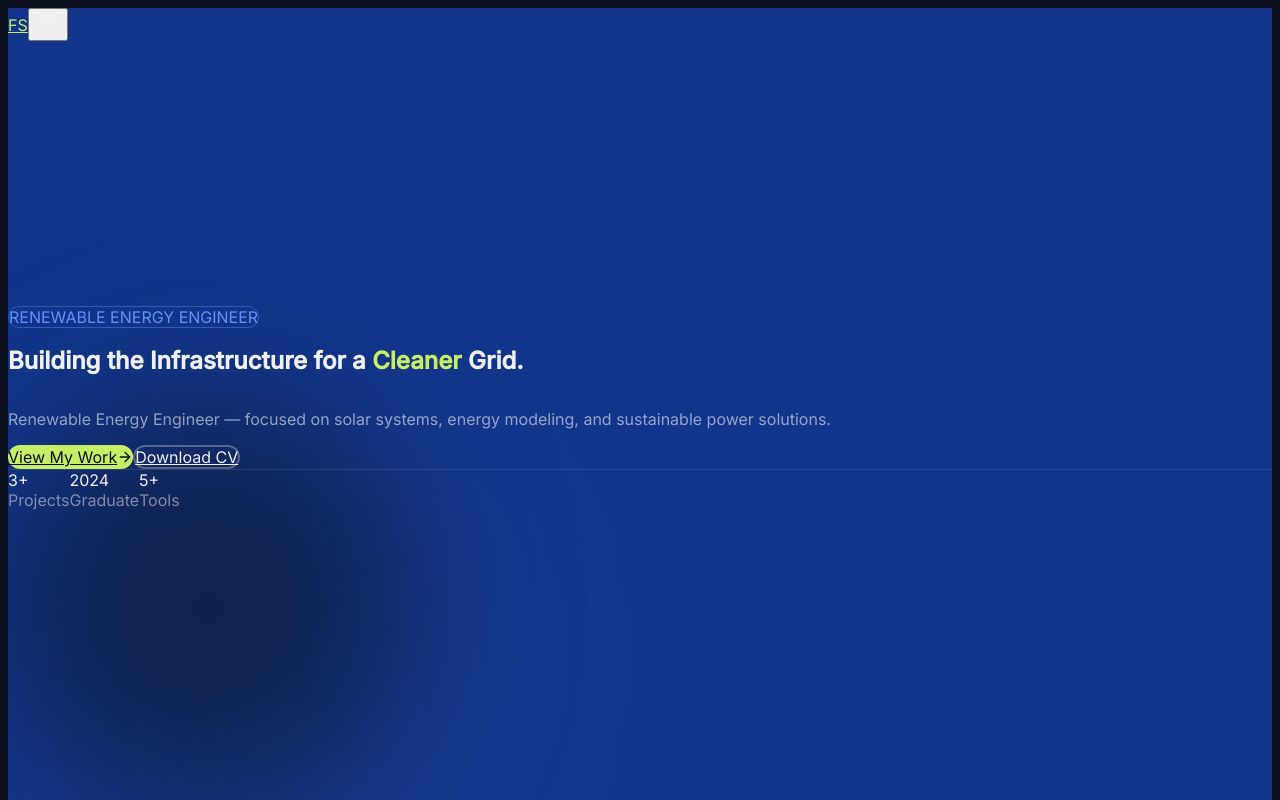
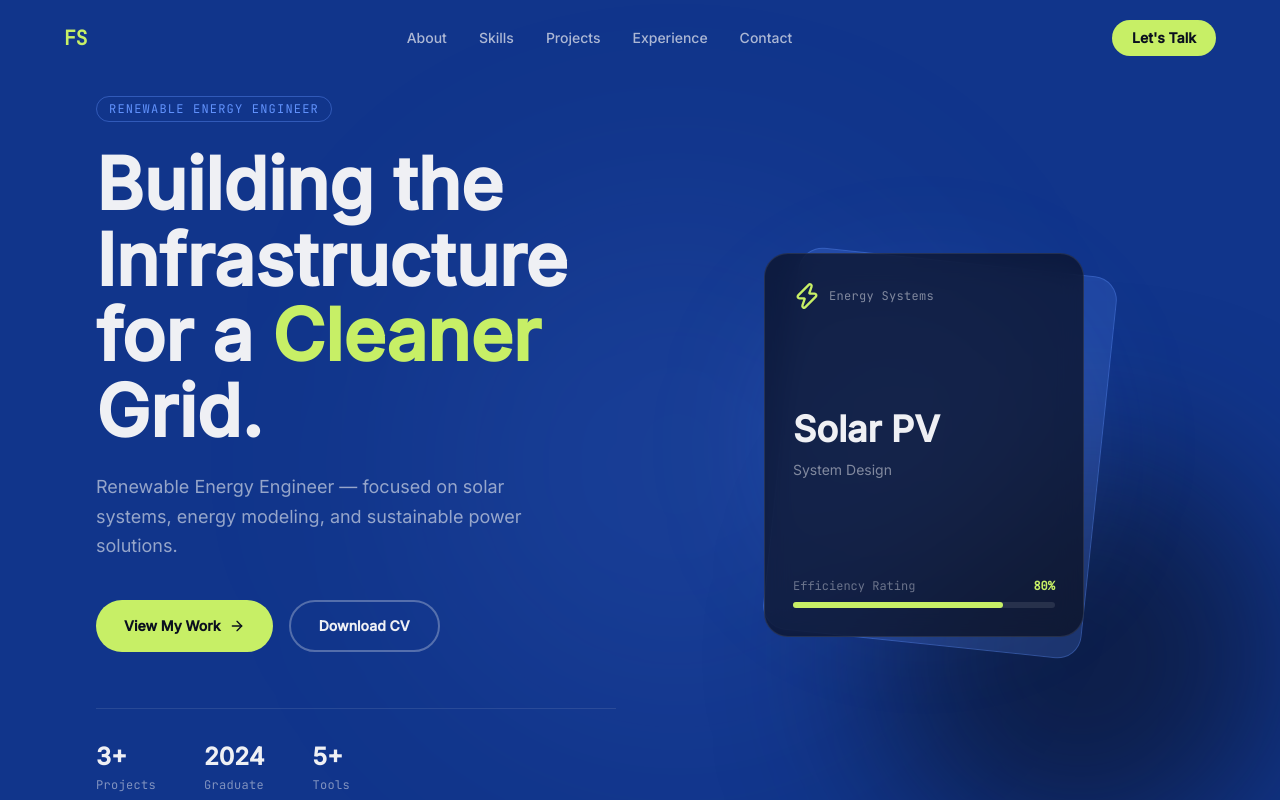
Before and after one commit to rifqiadrianto007/FahrosiNurArif, a Next.js app: page / in a window 1280 px wide. Shown: the top 800 px of the page. Built offline with nearby package versions, Linux system fonts and the light colour scheme.

Commit message:
update tailwindV4 config

```diff
--- a/src/app/globals.css
+++ b/src/app/globals.css
@@ -1,6 +1,6 @@
-@tailwind base;
-@tailwind components;
-@tailwind utilities;
+@import "tailwindcss";
+
+@source "../src/**/*.{ts,tsx}";
 
 :root {
   --color-primary: #11358B;
```
